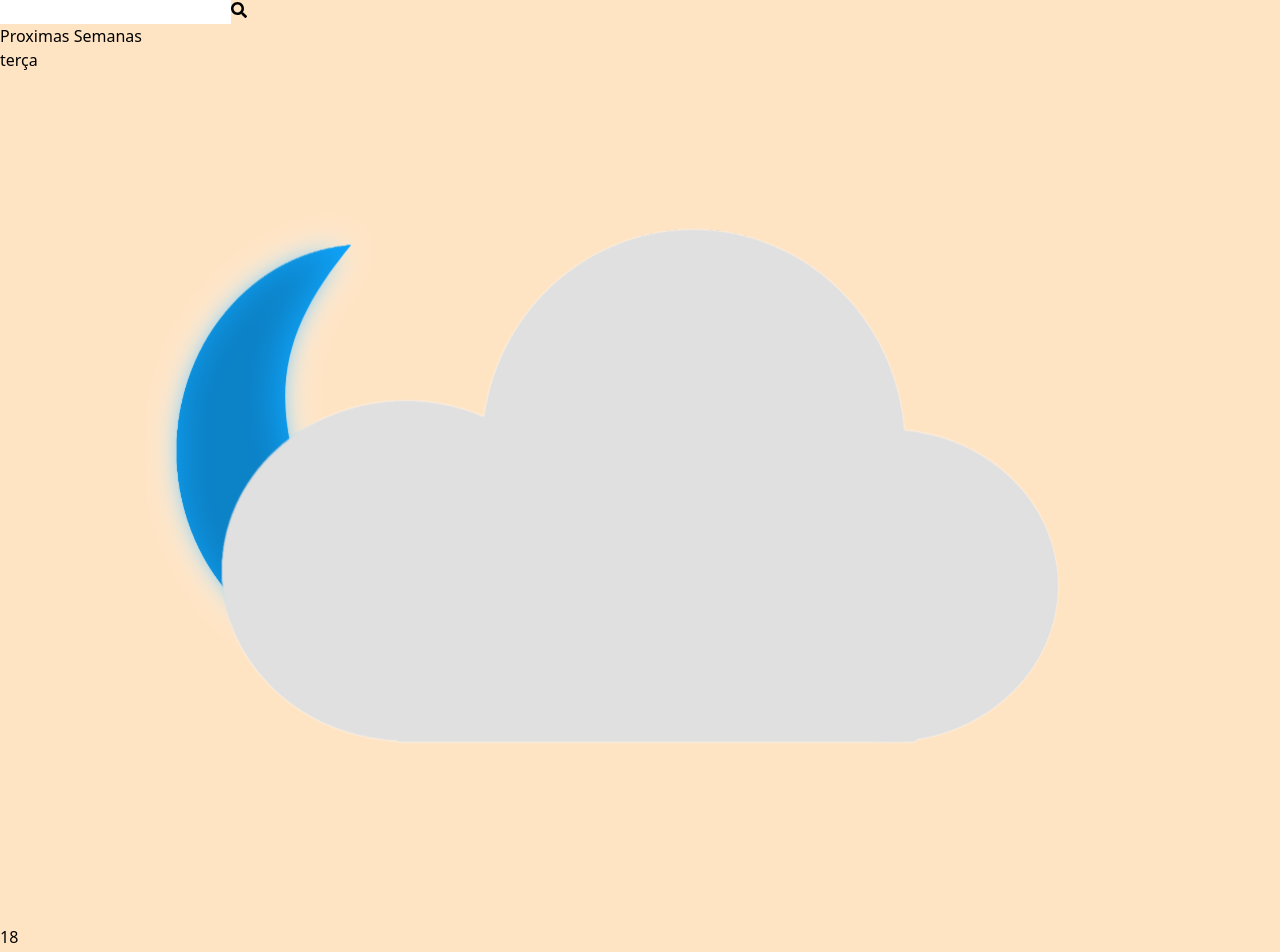
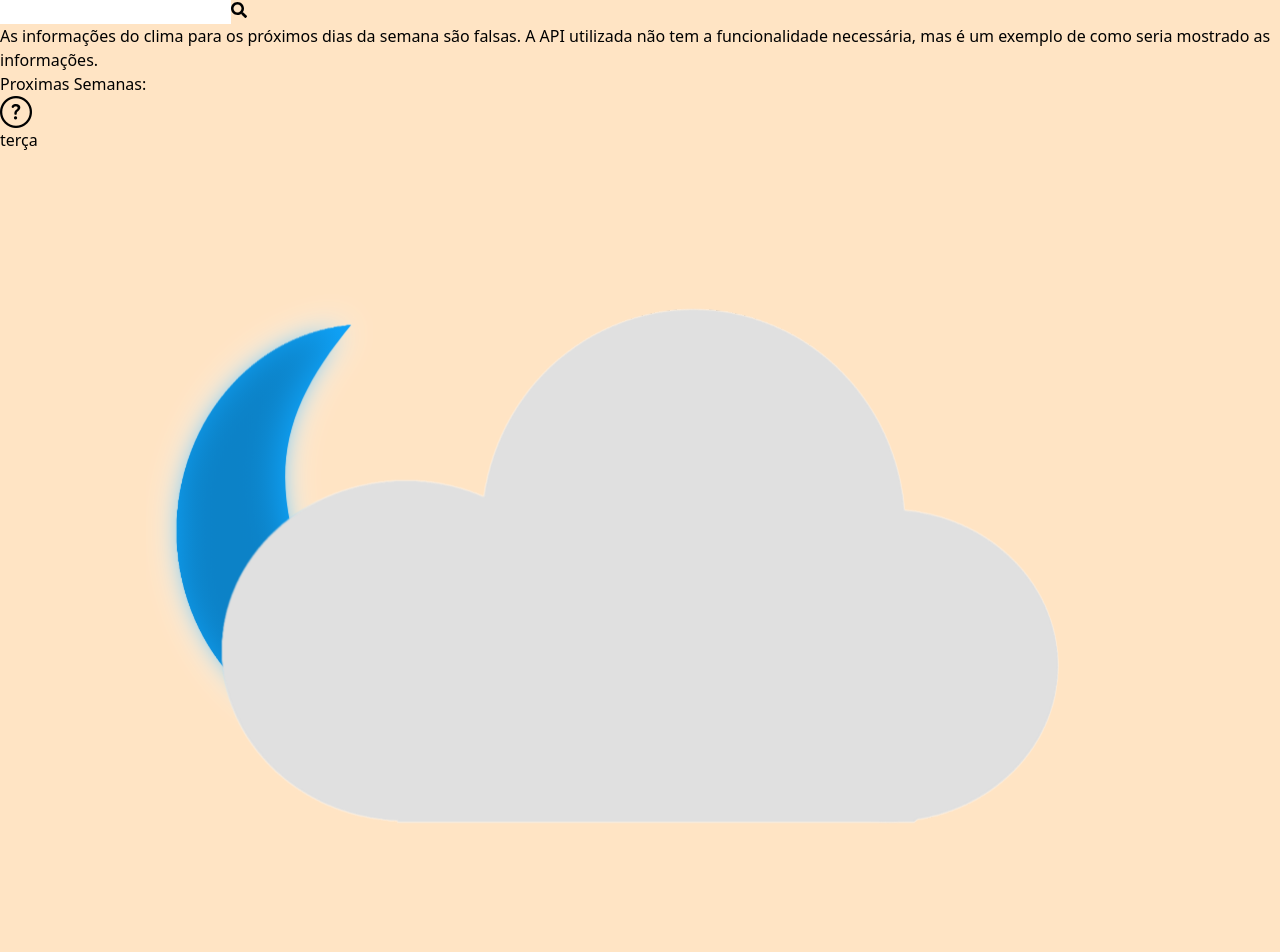
Before and after one commit to jefersonlaurentino/clima, a React (Vite) app: page / in a window 1280 px wide. Shown: the top 952 px of the page. Built offline with nearby package versions, Linux system fonts and the light colour scheme; no server answers.

Commit message:
add a informação do clima da semana
Informação de que os dados dos próximos 7 dias são falsos porque a API utilizada não tem a funcionalidade necessária.

```diff
--- a/src/App.jsx
+++ b/src/App.jsx
@@ -5,6 +5,7 @@ import Card from "./containers/Card";
 import CardEstendido from "./containers/Card_estendido";
 import CardSemana from "./containers/Card_semana";
 import CityApi from "./containers/context/CityApi"
+import ajuda from "./imagens/question.png"
 import { useEffect, useState } from "react";
 
 
@@ -117,7 +118,14 @@ export function App() {
     },1000)
   }
 
-  console.log(semana);
+  const msgInformacao = () => {
+    document.querySelector(".informacao").classList.add('animacao')
+    document.querySelector(".informacao").classList.remove('hidden')
+    setTimeout(()=>{
+      document.querySelector(".informacao").classList.add('hidden')
+      document.querySelector(".informacao").classList.remove('animacao')
+    },6000)
+  }
 
   return (
     <>
@@ -130,9 +138,18 @@ export function App() {
             {((!dadosClima == "")?<Card click={estenderCard} climaAPI={{city, pais , imgClima , temp , tempMax , tempMin , clima , lat , lon , veloVento , dereVento , umidade , censacao ,nascerSol , PorSol }}/>:'')}
             {((!dadosClima == "")?<CardEstendido click={minimizarCard} climaAPI={{city, pais , imgClima , temp , tempMax , tempMin , clima , lat , lon , veloVento , dereVento , umidade , censacao ,nascerSol , PorSol}}/>:'')}
           </section>
+
           <section className="mt-5 m-auto max-w-5xl">
-            <h2 className="m-3">Proximas Semanas</h2>
-            <div className="flex justify-around gap-2 px-2 overflow-y-hidden">
+            <div className="relative flex items-center">
+              <div className="informacao absolute max-w-96 -top-28 opacity-0 hidden">
+                <div className="w-11/12 bg-neutral-700 text-white p-2 text-justify m-auto rounded-md">
+                  <p>As informações do clima para os próximos dias da semana são falsas. A API utilizada não tem a funcionalidade necessária, mas é um exemplo de como seria mostrado as informações.</p>
+                </div>
+              </div>
+              <h2 className="m-1">Proximas Semanas: </h2>
+              <img src={ajuda} alt="ajuda" className="cursor-pointer w-5 h-5" onClick={msgInformacao}/>
+            </div>
+            <div className="flex justify-around gap-2 p-2 overflow-y-hidden">
               {semana.map((dia)=><CardSemana climaAPI={{imgClima , temp , tempMax , tempMin , dia}}/>)}
             </div>
           </section>
--- a/src/containers/Card_semana/index.jsx
+++ b/src/containers/Card_semana/index.jsx
@@ -55,8 +55,8 @@ export default function CardSemana(props){
                 <h3>{props.climaAPI.dia}</h3>
                 <img src={imgClima} alt="" className="w-20"/>
                 <div>
-                    <p>18</p>
-                    <p>19 / 20</p>
+                    <p>{props.climaAPI.temp}</p>
+                    <p>{props.climaAPI.tempMin} / {props.climaAPI.tempMax}</p>
                 </div>
             </article>
         </section>
--- a/src/global.css
+++ b/src/global.css
@@ -94,3 +94,16 @@ abbr {
         transform: rotateY(90deg);
     }
 }
+
+.animacao {
+    animation: msg 6s;
+}
+
+@keyframes msg {
+    10% {
+        opacity: 1;
+    }
+    90% {
+        opacity: 1;
+    }
+}
```
Also changed, not shown: src/imagens/question.png (added).
